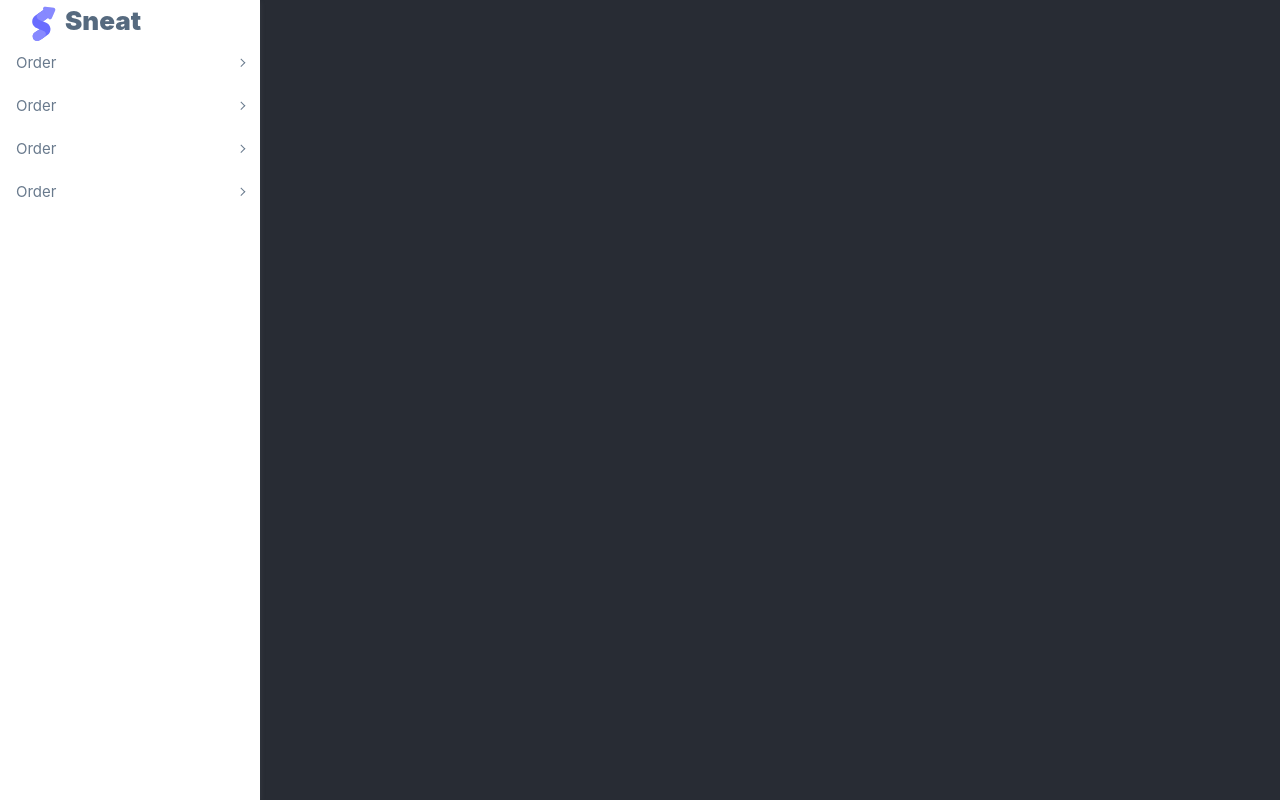
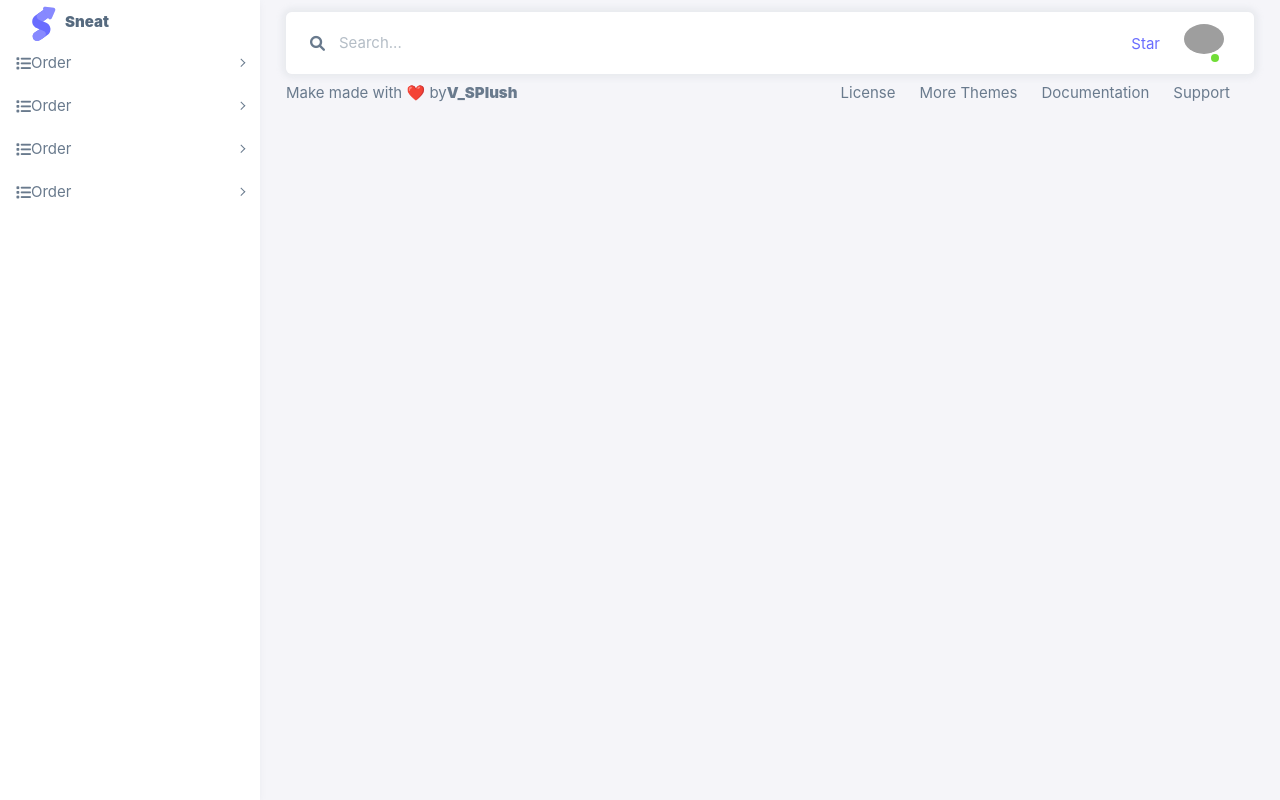
Before and after one commit to HoThiSang/V-Spush-front-end-admin, a React (Create React App) app: page / in a window 1280 px wide. Built offline with nearby package versions, Linux system fonts and the light colour scheme; grey boxes are pictures that could not be loaded; a web font is replaced by a local one.

Commit message:
feat: config repossitory pattern refer to ST-196

```diff
--- a/public/assets/js/index.js
+++ b/public/assets/js/index.js
@@ -15,3 +15,7 @@ import './Popper';
 import './UiModals';
 import './UiPopover';
 import './UiToasts';
+import 'https://cdn.datatables.net/2.0.3/js/dataTables.min.js';
+import 'https://code.jquery.com/jquery-3.7.1.min.js';
+import 'https://code.jquery.com/jquery-3.6.0.min.js';
+import 'https://unpkg.com/sweetalert@2.1.2/dist/sweetalert.min.js';
--- a/public/index.html
+++ b/public/index.html
@@ -16,6 +16,10 @@
     -->
     <link rel="stylesheet" type="text/css" href="/assets/css/index.css" />
     <link rel="manifest" href="%PUBLIC_URL%/manifest.json" />
+    <link
+    rel="stylesheet"
+    href="https://cdnjs.cloudflare.com/ajax/libs/font-awesome/6.0.0-beta3/css/all.min.css"
+  />
     <!--
       Notice the use of %PUBLIC_URL% in the tags above.
       It will be replaced with the URL of the `public` folder during the build.
@@ -40,5 +44,7 @@
       To begin the development, run `npm start` or `yarn start`.
       To create a production bundle, use `npm run build` or `yarn build`.
     -->
+    <script async defer src="https://buttons.github.io/buttons.js"></script>
+   <script src="../assets/js/index.js" ></script>
   </body>
 </html>
--- a/src/App.js
+++ b/src/App.js
@@ -1,12 +1,26 @@
-import './App.css';
-import Home from './pages/Home';
+import "./App.css";
+import { Footer } from "./layouts/Footer";
+import { NavBar } from "./layouts/NavBar";
+import SideBar from "./layouts/Sidebar";
+import Home from "./pages/Home";
+
 function App() {
   return (
-    <div className="App">
-      <header className="App-header">
-       <Home />
-      </header>
+    <>
+    <div className="layout-wrapper layout-content-navbar">
+      <div className="layout-container">
+        <SideBar />
+        <div className="layout-page">
+        <NavBar />
+          {/* Content */}
+
+          <Footer />
+          <div className="content-backdrop fade"></div>
+        </div>
+      </div>
     </div>
+    <div class="layout-overlay layout-menu-toggle"></div>
+    </>
   );
 }
 
--- a/src/components/Search.js
+++ b/src/components/Search.js
@@ -1,10 +1,15 @@
 export const Search = () => {
-    return (
-        <div className="navbar-nav align-items-center">
-                <div className="nav-item d-flex align-items-center">
-                    <i className="bx bx-search fs-4 lh-0"></i>
-                    <input type="text" className="form-control border-0 shadow-none" placeholder="Search..." aria-label="Search..." />
-                </div>
-        </div>
-    )
-}
+  return (
+    <div className="navbar-nav align-items-center">
+      <div className="nav-item d-flex align-items-center">
+        <i className="fa-solid fa-magnifying-glass"></i>
+        <input
+          type="text"
+          className="form-control border-0 shadow-none"
+          placeholder="Search..."
+          aria-label="Search..."
+        />
+      </div>
+    </div>
+  );
+};
--- /dev/null
+++ b/src/layouts/Footer.js
@@ -0,0 +1,56 @@
+export const Footer = () => {
+  return (
+    <footer class="content-footer footer bg-footer-theme">
+      <div class="container-xxl d-flex flex-wrap justify-content-between py-2 flex-md-row flex-column">
+        <div class="mb-2 mb-md-0">
+          <script>document.write{ new Date().getFullYear()};</script>Make made with
+          ❤️ by
+          <a
+            href="#!"
+            target="_blank"
+            class="footer-link fw-bolder"
+            rel="noreferrer"
+          >
+            V_SPlush
+          </a>
+        </div>
+        <div>
+          <a
+            href="#!"
+            class="footer-link me-4"
+            target="_blank"
+            rel="noreferrer"
+          >
+            License
+          </a>
+          <a
+            href="#!"
+            target="_blank"
+            class="footer-link me-4"
+            rel="noreferrer"
+          >
+            More Themes
+          </a>
+
+          <a
+            href="#!"
+            target="_blank"
+            class="footer-link me-4"
+            rel="noreferrer"
+          >
+            Documentation
+          </a>
+
+          <a
+            href="https://github.com/themeselection/sneat-html-admin-template-free/issues"
+            target="_blank"
+            class="footer-link me-4"
+            rel="noreferrer"
+          >
+            Support
+          </a>
+        </div>
+      </div>
+    </footer>
+  );
+};
--- a/src/pages/Home.js
+++ b/src/pages/Home.js
@@ -1,17 +1,9 @@
-import SideBar from "../layouts/Sidebar"
+
 
 const Home = () => {
     return (
-        <div className="layout-wrapper layout-content-navbar">
-        <div className="layout-container">
-                <SideBar />
-                <div className="layout-page">
-
-        {/* Content */}
-                <div className="content-backdrop fade"></div>
-                </div>
-        </div>
-        </div>
+       <>
+       </>
     )
 }
 
--- /dev/null
+++ b/webpack.config.js
@@ -0,0 +1,137 @@
+const path = require('path');
+const glob = require('glob');
+const UglifyJsPlugin = require('uglifyjs-webpack-plugin');
+
+// -------------------------------------------------------------------------------
+// Config
+
+const conf = (() => {
+  const _conf = require('./build-config');
+  return require('deepmerge').all([{}, _conf.base || {}, _conf[process.env.NODE_ENV] || {}]);
+})();
+
+conf.distPath = path.resolve(__dirname, conf.distPath);
+
+// -------------------------------------------------------------------------------
+// NPM packages to transpile
+
+const TRANSPILE_PACKAGES = ['bootstrap', 'popper.js', 'shepherd.js'];
+
+const packageRegex = package => `(?:\\\\|\\/)${package}(?:\\\\|\\/).+?\\.js$`;
+
+// -------------------------------------------------------------------------------
+// Build config
+
+const collectEntries = () => {
+  const fileList = glob.sync(`!(${conf.exclude.join('|')})/**/!(_)*.@(js|es6)`) || [];
+  const fileListFiltered = fileList.filter(str => !str.includes('formvalidation'));
+  return fileListFiltered.reduce((entries, file) => {
+    const filePath = file.replace(/\\/g, '/');
+    return { ...entries, [filePath.replace(/\.(?:js|es6)$/, '')]: `./${filePath}` };
+  }, {});
+};
+
+const babelLoader = () => ({
+  loader: 'babel-loader',
+  options: {
+    presets: [['@babel/preset-env', { targets: 'last 2 versions, ie >= 10' }]],
+    plugins: [
+      '@babel/plugin-transform-destructuring',
+      '@babel/plugin-proposal-object-rest-spread',
+      '@babel/plugin-transform-template-literals'
+    ],
+    babelrc: false
+  }
+});
+
+const webpackConfig = {
+  mode: process.env.NODE_ENV === 'production' ? 'production' : 'development',
+  entry: collectEntries(),
+
+  output: {
+    path: conf.distPath,
+    filename: '[name].js',
+    libraryTarget: 'window'
+  },
+  module: {
+    rules: [
+      {
+        // Transpile sources
+        test: /\.es6$|\.js$/,
+        exclude: [path.resolve(__dirname, 'node_modules')],
+        use: [babelLoader()]
+      },
+      {
+        // Transpile required packages
+        test: new RegExp(`(?:${TRANSPILE_PACKAGES.map(packageRegex).join(')|(?:')})`),
+        include: [path.resolve(__dirname, 'node_modules')],
+        use: [babelLoader()]
+      },
+      {
+        test: /\.css$/,
+        use: [{ loader: 'style-loader' }, { loader: 'css-loader' }]
+      },
+      {
+        test: /\.scss$/,
+        use: [{ loader: 'style-loader' }, { loader: 'css-loader' }, { loader: 'sass-loader' }]
+      },
+      {
+        test: /\.html$/,
+        use: [
+          {
+            loader: 'html-loader',
+            options: { minimize: true }
+          }
+        ]
+      }
+    ]
+  },
+  plugins: [],
+  resolve: {
+    extensions: ['.js'],
+    alias: {
+      formvalidation: path.resolve(__dirname, 'libs/formvalidation/dist/es6')
+    }
+  },
+
+  externals: {
+    jquery: 'jQuery',
+    moment: 'moment',
+    'datatables.net': '$.fn.dataTable',
+    jsdom: 'jsdom',
+    velocity: 'Velocity',
+    hammer: 'Hammer',
+    pace: '"pace-progress"',
+    chartist: 'Chartist',
+    'popper.js': 'Popper',
+
+    // blueimp-gallery plugin
+    './blueimp-helper': 'jQuery',
+    './blueimp-gallery': 'blueimpGallery',
+    './blueimp-gallery-video': 'blueimpGallery'
+  }
+};
+
+// -------------------------------------------------------------------------------
+// Sourcemaps
+if (conf.sourcemaps) {
+  webpackConfig.devtool = conf.devtool;
+}
+
+// -------------------------------------------------------------------------------
+// Minify
+
+// Minifies sources by default in production mode
+if (process.env.NODE_ENV !== 'production' && conf.minify) {
+  webpackConfig.plugins.push(
+    new UglifyJsPlugin({
+      uglifyOptions: {
+        warnings: false
+      },
+      sourceMap: conf.sourcemaps,
+      parallel: true
+    })
+  );
+}
+
+module.exports = webpackConfig;
```
